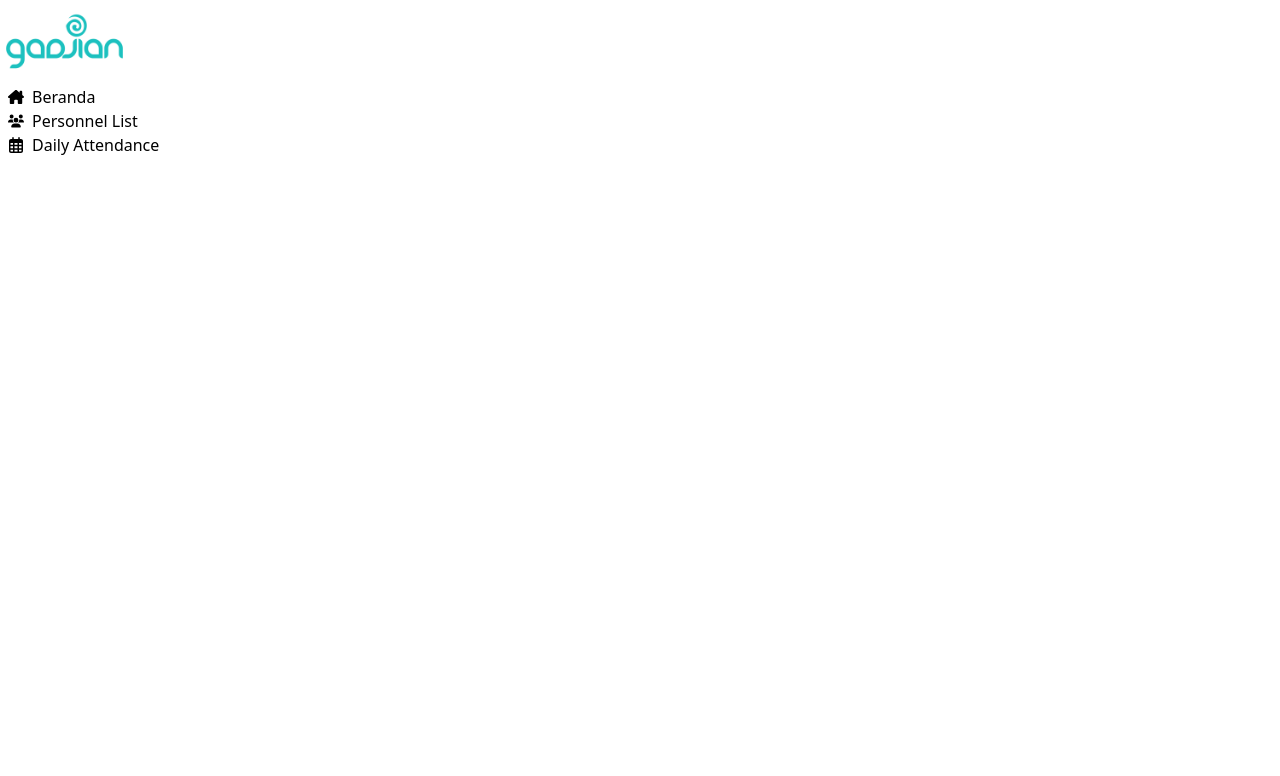
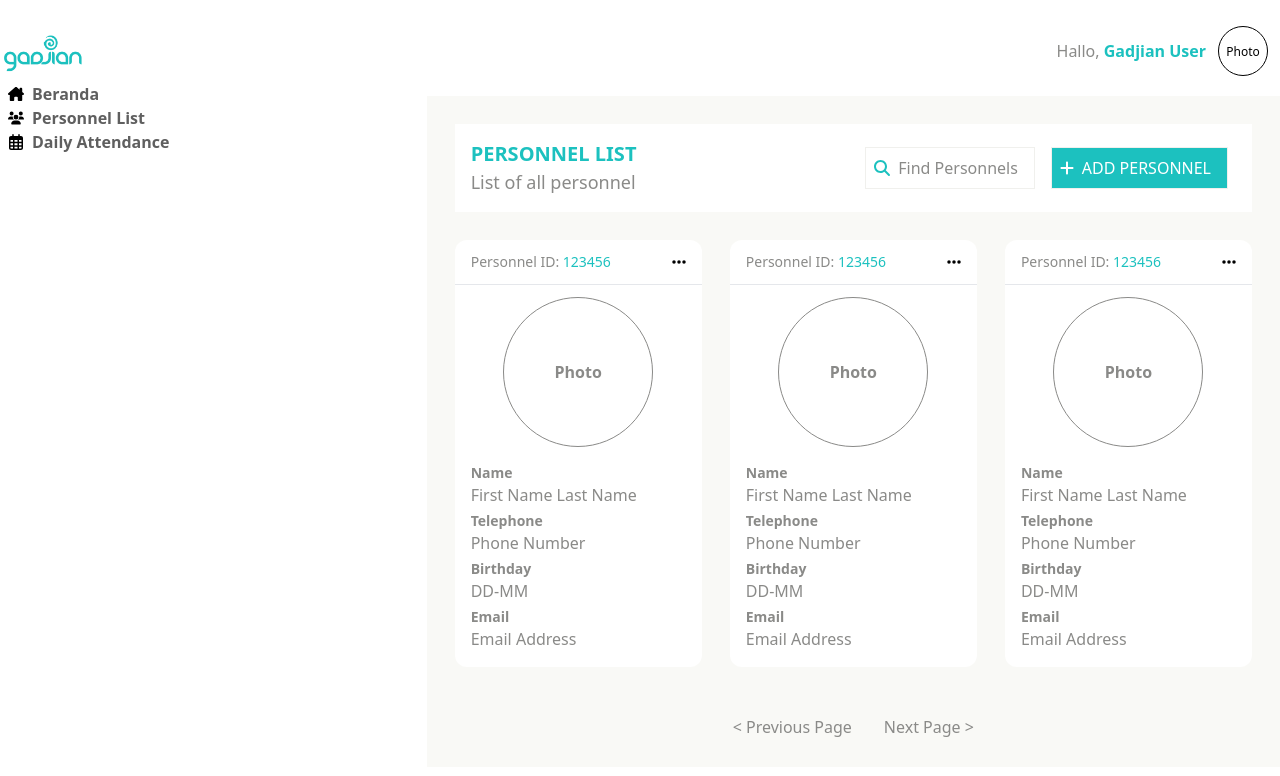
Before and after one commit to UlfatunAmanah482/task-1-gadjian, a React (Create React App) app: page / in a window 1280 px wide. Shown: the top 776 px of the page. Built offline with nearby package versions, Linux system fonts and the light colour scheme.

Commit message:
created card

```diff
--- a/src/components/Card.jsx
+++ b/src/components/Card.jsx
@@ -1,10 +1,37 @@
 import React from 'react'
+import { FontAwesomeIcon } from '@fortawesome/react-fontawesome'
+import { faEllipsis } from '@fortawesome/free-solid-svg-icons'
 
-export default function CardList() {
+export default function Card() {
   return (
-    <div>
-      <div>
-
+    <div className='bg-white rounded-xl'>
+      <div className='flex items-center justify-between px-4 py-3'>
+        <p className='text-[#8a8a88] text-sm'>Personnel ID: <span className='text-[#1cc1bf]'>123456</span></p>
+        <FontAwesomeIcon icon={faEllipsis} />
+      </div>
+      <hr />
+      <div className='px-4 py-3'>
+        <div className='flex items-center justify-center border border-[#8a8a88] rounded-full w-[150px] h-[150px] mx-auto text-[#8a8a88] font-bold'>
+          Photo
+        </div>
+        <div className='mt-4'>
+          <div className='mb-1'>
+            <p className='text-sm text-[#8a8a88] font-bold'>Name</p>
+            <p className='text-[#8a8a88] text-base'>First Name Last Name</p>
+          </div>
+          <div className='mb-1'>
+            <p className='text-sm text-[#8a8a88] font-bold'>Telephone</p>
+            <p className='text-[#8a8a88] text-base'>Phone Number</p>
+          </div>
+          <div className='mb-1'>
+            <p className='text-sm text-[#8a8a88] font-bold'>Birthday</p>
+            <p className='text-[#8a8a88] text-base'>DD-MM</p>
+          </div>
+          <div className='mb-1'>
+            <p className='text-sm text-[#8a8a88] font-bold'>Email</p>
+            <p className='text-[#8a8a88] text-base'>Email Address</p>
+          </div>
+        </div>
       </div>
     </div>
   )
--- /dev/null
+++ b/src/components/CardList.jsx
@@ -0,0 +1,52 @@
+import { faMagnifyingGlass, faPlus } from '@fortawesome/free-solid-svg-icons'
+import { FontAwesomeIcon } from '@fortawesome/react-fontawesome'
+import React from 'react'
+import Card from './Card'
+
+export default function CardList() {
+  return (
+    <div>
+      <div className="flex items-center justify-end text-center mb-5 md:static relative">
+        <div className='text-[#8a8a88] md:static absolute'>Hallo, <span className='text-[#1cc1bf] font-bold'>Gadjian User</span></div>
+        <div className='border border-black rounded-full w-[50px] h-[50px] mx-3 md:static absolute'>
+          <div className=' text-[12px] py-4'>Photo</div>
+        </div>
+      </div>
+      <div className='bg-[#f9f9f6] p-7'>
+        <div className='bg-white flex justify-between items-center p-4'>
+          <div>
+            <p className='uppercase text-[#1cc1bf] text-xl font-bold'>personnel list</p>
+            <p className='text-[#8a8a88] text-lg font-medium'>List of all personnel</p>
+          </div>
+          <div className='flex items-center'>
+            <div className='border border-[#f0f0ed] p-2 mx-2'>
+              <FontAwesomeIcon icon={faMagnifyingGlass} className='text-[#1cc1bf]' />
+              <span className='text-[#8a8a88] mx-2 font-medium'>Find Personnels</span>
+            </div>
+            <div className='border border-[#f0f0ed] bg-[#1cc1bf] p-2 mx-2 text-white'>
+              <FontAwesomeIcon icon={faPlus} />
+              <span className='uppercase mx-2 font-medium'>Add Personnel</span>
+            </div>
+          </div>
+        </div>
+        <div className='grid grid-cols-3 gap-7 mt-7'>
+          <Card />
+          <Card />
+          <Card />
+        </div>
+        <div className='flex items-center justify-center mt-12'>
+          <div className='mx-4'>
+            <button className='text-[#8a8a88]'>
+              {' < '} Previous Page
+            </button>
+          </div>
+          <div className="mx-4">
+            <button className='text-[#8a8a88]'>
+              Next Page {' > '}
+            </button>
+          </div>
+        </div>
+      </div>
+    </div>
+  )
+}
--- a/src/components/Navbar.jsx
+++ b/src/components/Navbar.jsx
@@ -18,26 +18,26 @@
         <button className='md:hidden mx-2' onClick={handleOnClick}>
           <FontAwesomeIcon icon={faBars} />
         </button>
-        <img src='/assets/images/logo-gadjian.png' alt='logo-gadjian' className='w-[10%]' />
+        <img src='/assets/images/logo-gadjian.png' alt='logo-gadjian' className='w-[20%]' />
       </div>
       <div className='hidden md:block' id='list'>
         <ul>
           <li>
-            <a href='/'>
+            <a href='/' className='hover:text-[#1cc1bf]'>
               <FontAwesomeIcon icon={faHouseChimney} className='mx-2 w-4' />
-              <span>Beranda</span>
+              <span className='text-[#5f5f5f] font-semibold hover:text-[#1cc1bf]'>Beranda</span>
             </a>
           </li>
           <li>
-            <a href='/'>
+            <a href='/' className='hover:text-[#1cc1bf]'>
               <FontAwesomeIcon icon={faUsers} className='mx-2 w-4' />
-              <span>Personnel List</span>
+              <span className='text-[#5f5f5f] font-semibold hover:text-[#1cc1bf]'>Personnel List</span>
             </a>
           </li>
           <li>
-            <a href='/'>
+            <a href='/' className='hover:text-[#1cc1bf]'>
               <FontAwesomeIcon icon={faCalendarDays} className='mx-2 w-4' />
-              <span>Daily Attendance</span>
+              <span className='text-[#5f5f5f] font-semibold hover:text-[#1cc1bf]'>Daily Attendance</span>
             </a>
           </li>
         </ul>
--- a/src/pages/PersonnelList.js
+++ b/src/pages/PersonnelList.js
@@ -1,10 +1,16 @@
 import React from 'react'
+import CardList from '../components/CardList'
 import Navbar from '../components/Navbar'
 
 export default function PersonnelList() {
   return (
-    <div>
-      <Navbar />
+    <div className="container mx-auto py-[2%]">
+      <div className='grid md:grid-cols-3'>
+        <Navbar />
+        <div className="md:col-span-2">
+          <CardList />
+        </div>
+      </div>
     </div>
   )
 }
```
